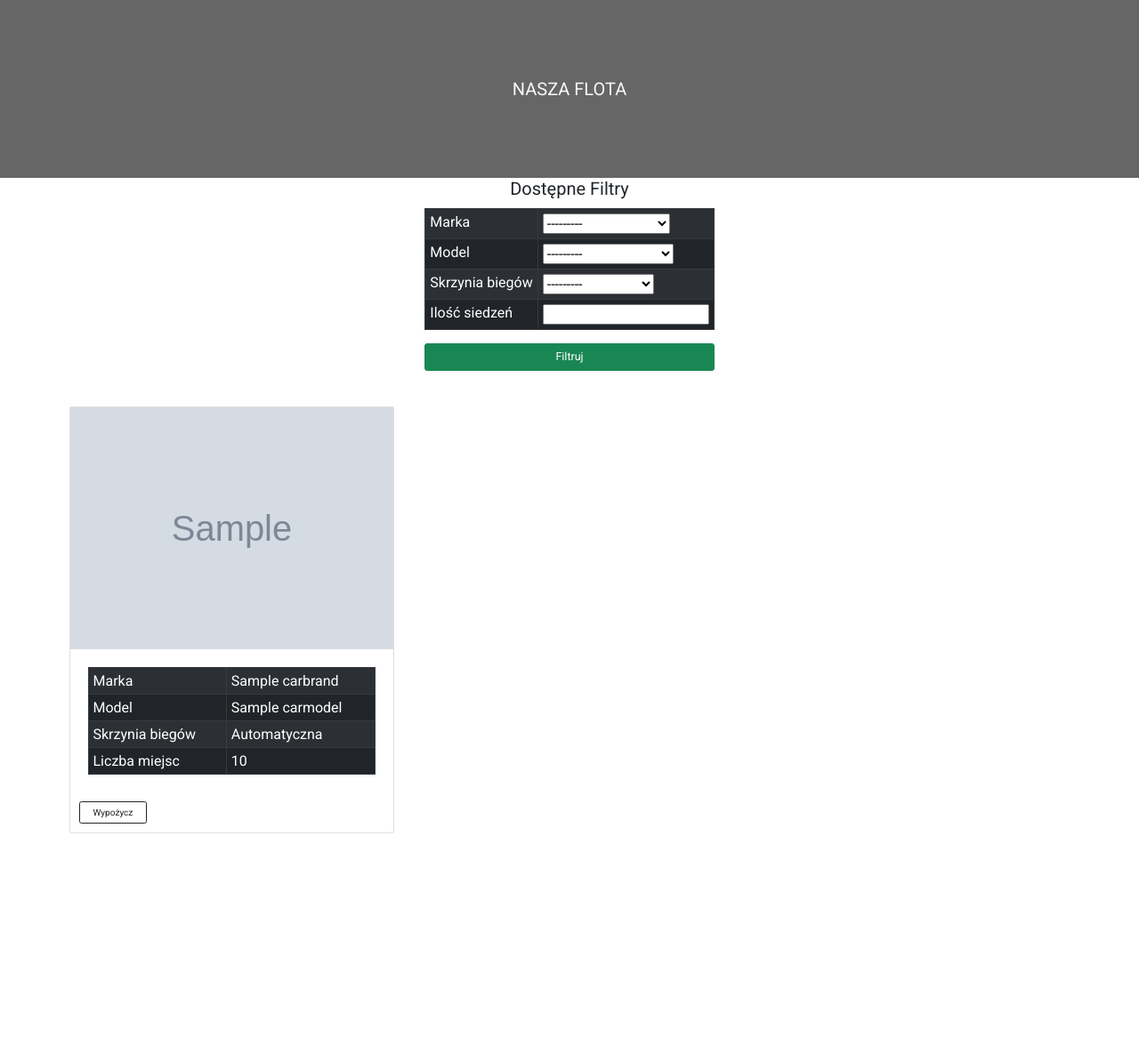
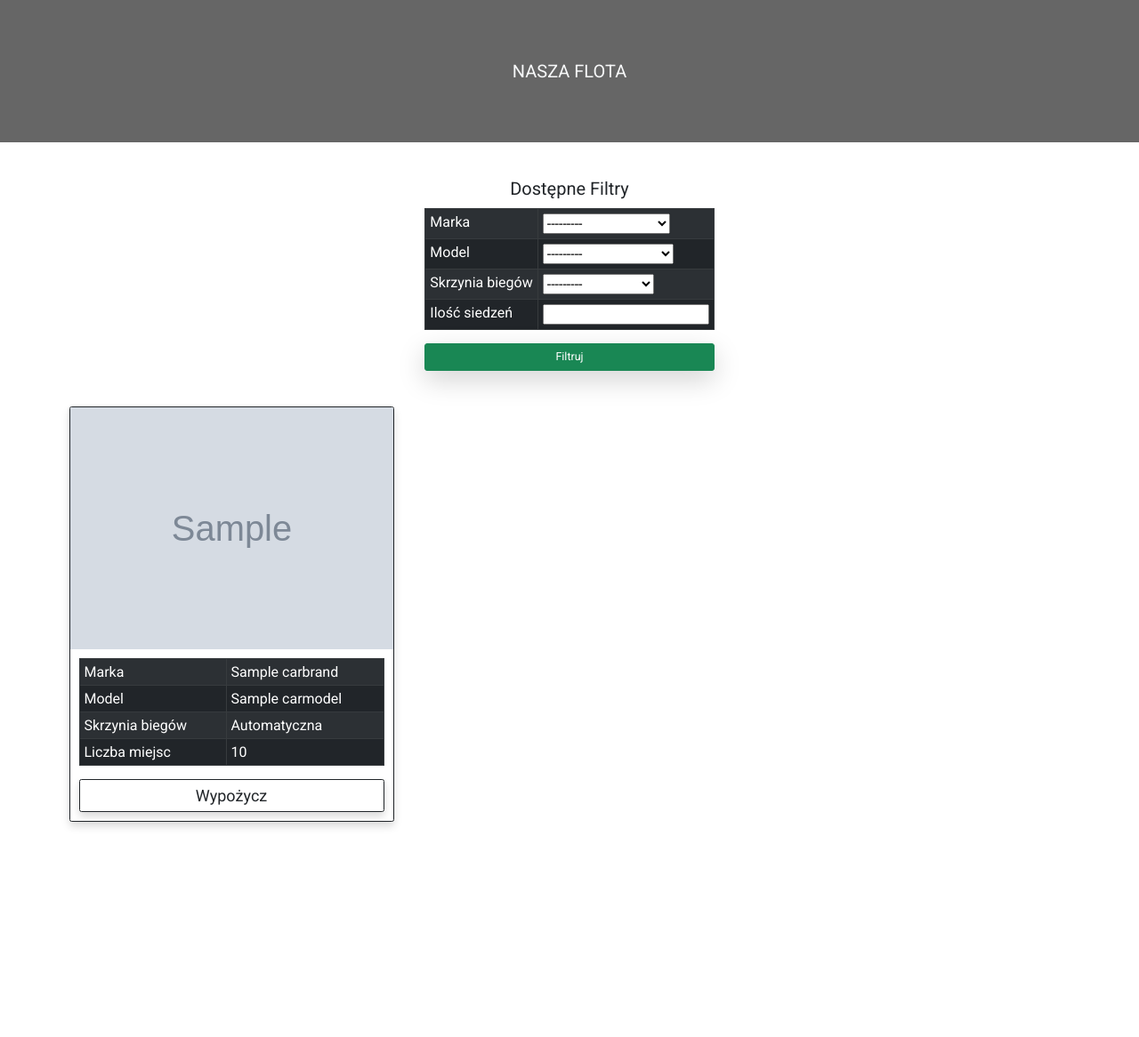
Before and after one commit to RomanH83/CarRentalSite, a Django app: page /carrent/carlist/ in a window 1280 px wide. Shown: the part 80-1246 px from the top of the page at 89% size. Run offline with Django 4.2, Linux system fonts and the light colour scheme; tables that the repository leaves empty hold one stand-in row (values such as "Sample post"); grey boxes marked "Sample" are stand-in pictures; some libraries are stand-ins or nearby versions.

Commit message:
Improve car-list styling

```diff
--- a/carrent/carrentapp/static/carrentapp/styles/layout.css
+++ b/carrent/carrentapp/static/carrentapp/styles/layout.css
@@ -69,7 +69,7 @@ height: 1vh;
 }
 
 .aboutus-box h3 {
-	font-size: 2 rem ;
+	font-size: 2rem ;
 	font-weight: bold;
 	text-transform: uppercase;
 }
--- a/carrent/carrentapp/templates/carrentapp/car_list.html
+++ b/carrent/carrentapp/templates/carrentapp/car_list.html
@@ -3,8 +3,8 @@
 {% block section_one %}
 
 <section class="top-hero projects-hero" xmlns="http://www.w3.org/1999/html">
-    <p class="top-hero-text text-light">Nasza flota</p>
-    <div class="hero-shadow"></div>
+    <p class="top-hero-text text-light" style="height: 80%">Nasza flota</p>
+    <div class="hero-shadow" style="height: 80%"></div>
 </section>
 
 <section class="car_view">
@@ -29,7 +29,7 @@
                     <td>{{ filter.form.number_of_seats }}</td>
                 </tr>
             </table>
-            <button name="dodaj" class="btn btn-success btn-lg">Filtruj</button>
+            <button name="dodaj" class="shadow-lg btn btn-success btn-lg">Filtruj</button>
         </form>
     </section>
 </section>
@@ -39,10 +39,10 @@
 
     {% for obj in filter.qs %}
         <div class="col-md-6 col-lg-4">
-            <div class="card mb-3">
-                 <img src="{{ obj.car_image.url }}">
+            <div class="shadow card mb-3 border-dark">
+                <a href="{% url 'car_detail' obj.id %}"><img class="card-img-top" src="{{ obj.car_image.url }}"></a>
                 <div class="card-body">
-                <p class="p-3">
+                    <div class="d-grid gap-2">
                         <table class="table table-responsive table-bordered table-hover table-striped table-dark">
                             <tr>
                                 <td>Marka</td>
@@ -61,15 +61,14 @@
                                 <td>{{ obj.number_of_seats }}</td>
                             </tr>
                         </table>
-                </p>
-                    <div class="d-flex align-items-center justify-content-between">
-                        <a href="{% url 'car_detail' obj.id %}" class="btn btn-outline-dark px-4" role="button">Wypożycz</a>
+                        <a href="{% url 'car_detail' obj.id %}" class="shadow btn btn-outline-dark px-4" style="font-size: large" role="button">Wypożycz</a>
                     </div>
                 </div>
             </div>
         </div>
     {% endfor %}
-
+    </div>
+</section>
 <div style="height:50vh"></div>
 
 {% endblock %}
```
Lines whose indentation alone changed are shown as unchanged.
